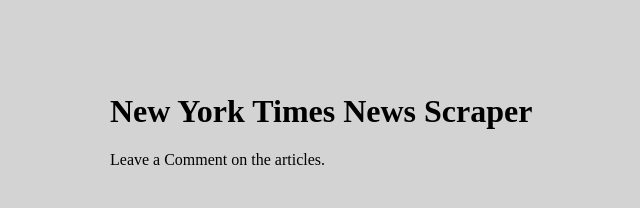
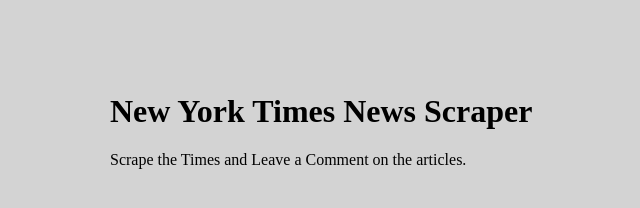
Before and after one commit to Brandon20202/Scrape, a website: page public/index.html in a window 1280 px wide. Shown: the whole page, without its empty margins (50-690 px from the left). Drawn offline with nearby package versions, Linux system fonts and the light colour scheme; no server answers.

Commit message:
changed the html

```diff
--- a/public/index.html
+++ b/public/index.html
@@ -41,7 +41,7 @@
       <div class="jumbotron jumbotron-fluid">
         <div class="container">
           <h1 class="display-4">New York Times News Scraper</h1>
-          <p class="lead">Leave a Comment on the articles.</p>
+          <p class="lead">Scrape the Times and Leave a Comment on the articles.</p>
         </div>
       </div>
 
```
